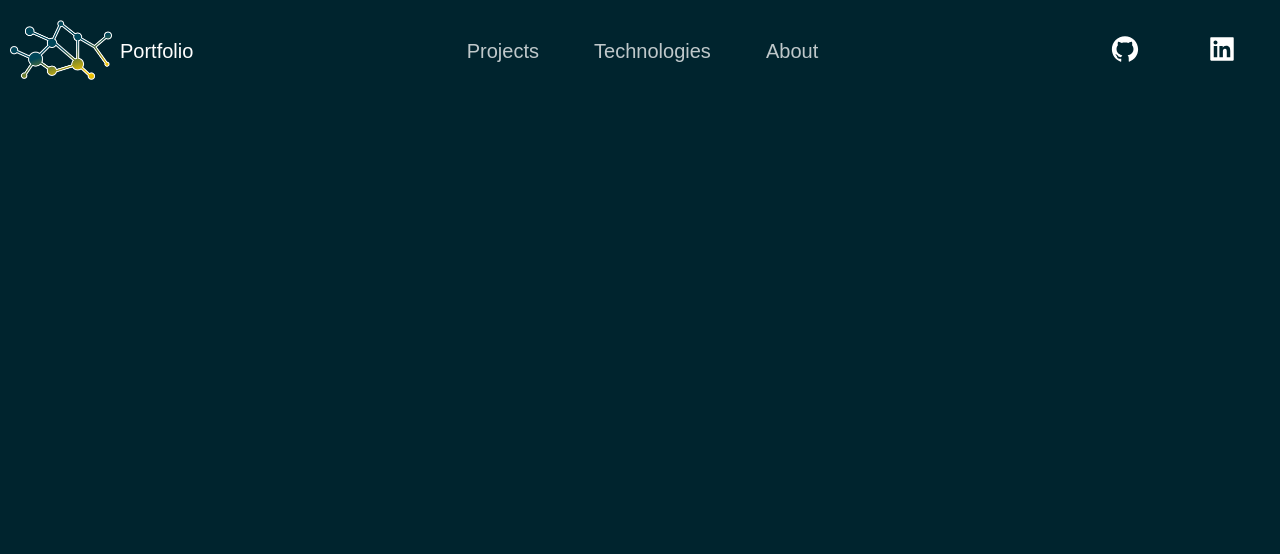
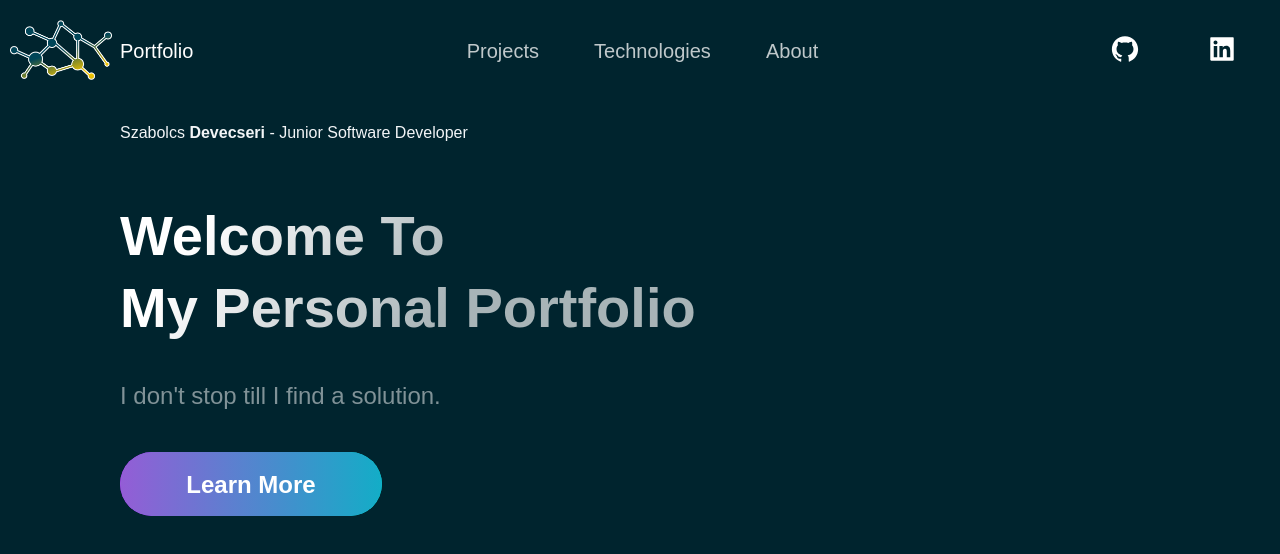
Before and after one commit to suchislif3/portfolio-website, a Next.js app: page / in a window 1280 px wide. Shown: the top 554 px of the page. Built offline with nearby package versions, Linux system fonts and the light colour scheme.

Commit message:
hero component basics set up

```diff
--- a/src/components/Hero/Hero.js
+++ b/src/components/Hero/Hero.js
@@ -1 +1,27 @@
 import React from "react";
+
+import {
+  Section,
+  SectionText,
+  SectionTitle,
+} from "../../styles/GlobalComponents";
+import Button from "../../styles/GlobalComponents/Button";
+import { LeftSection } from "./HeroStyles";
+
+const Hero = (props) => (
+  <Section row nopadding>
+    <LeftSection>
+      <span>
+        Szabolcs <b>Devecseri</b> - Junior Software Developer
+      </span>
+      <SectionTitle main center>
+        Welcome To <br />
+        My Personal Portfolio
+      </SectionTitle>
+      <SectionText>I don&apos;t stop till I find a solution.</SectionText>
+      <Button onClick={props.handleClick}>Learn More</Button>
+    </LeftSection>
+  </Section>
+);
+
+export default Hero;
--- a/src/layout/Layout.js
+++ b/src/layout/Layout.js
@@ -7,6 +7,7 @@ export const Layout = ({ children }) => {
   return (
     <Container>
       <Header />
+      <main>{children}</main>
     </Container>
   );
 };
--- a/src/pages/index.js
+++ b/src/pages/index.js
@@ -1,6 +1,15 @@
 import { Layout } from "../layout/Layout";
+import { Section } from "../styles/GlobalComponents";
+import Hero from "../components/Hero/Hero";
+
 const Home = () => {
-  return <Layout></Layout>;
+  return (
+    <Layout>
+      <Section grid>
+        <Hero />
+      </Section>
+    </Layout>
+  );
 };
 
 export default Home;
--- /dev/null
+++ b/src/styles/GlobalComponents/Button.js
@@ -0,0 +1,11 @@
+import React from 'react'
+
+import { ButtonBack, ButtonFront } from './index'
+
+const Button = (props) => (
+  <ButtonBack alt={props.alt} form={props.form} disabled={props.disabled}>{props.children}
+    <ButtonFront alt={props.alt} onClick={props.onClick} disabled={props.disabled}>{props.children}</ButtonFront>
+  </ButtonBack>
+);
+
+export default Button
--- /dev/null
+++ b/src/styles/GlobalComponents/index.js
@@ -0,0 +1,158 @@
+import styled from "styled-components";
+
+export const Section = styled.section`
+  display: ${(props) => (props.grid ? "grid" : "flex")};
+  flex-direction: ${(props) => (props.row ? "row" : "column")};
+  padding: ${(props) => (props.nopadding ? "0" : "32px 48px 0")};
+  margin: 0 auto;
+  max-width: 1040px;
+  box-sizing: content-box;
+  position: relative;
+  overflow: hidden;
+  grid-template-columns: 1fr 1fr;
+  @media ${(props) => props.theme.breakpoints.md} {
+    padding: 24px 48px 0;
+    flex-direction: column;
+  }
+  @media ${(props) => props.theme.breakpoints.sm} {
+    padding: ${(props) => (props.nopadding ? "0" : "16px 16px 0")};
+    width: calc(100vw - 32px);
+    flex-direction: column;
+  }
+`;
+
+export const SectionTitle = styled.h2`
+  font-weight: 800;
+  font-size: ${(props) => (props.main ? "56px" : "48px")};
+  line-height: ${(props) => (props.main ? "72px" : "56px")};
+  width: max-content;
+  max-width: 100%;
+  background: linear-gradient(
+    121.57deg,
+    #ffffff 18.77%,
+    rgba(255, 255, 255, 0.66) 60.15%
+  );
+  -webkit-background-clip: text;
+  -webkit-text-fill-color: transparent;
+  margin-bottom: 16px;
+  padding: ${(props) => (props.main ? "58px 0 16px" : "0")};
+  @media ${(props) => props.theme.breakpoints.md} {
+    font-size: ${(props) => (props.main ? "46px" : "40px")};
+    line-height: ${(props) => (props.main ? "56px" : "48px")};
+    margin-bottom: 12px;
+    padding: ${(props) => (props.main ? "40px 0 12px" : "0")};
+  }
+  @media ${(props) => props.theme.breakpoints.sm} {
+    font-size: 32px;
+    line-height: 40px;
+    font-size: ${(props) => (props.main ? "28px" : "20px")};
+    line-height: ${(props) => (props.main ? "32px" : "40px")};
+    margin-bottom: 8px;
+    padding: ${(props) => (props.main ? "16px 0 8px" : "0")};
+    max-width: 100%;
+  }
+`;
+
+export const SectionText = styled.p`
+  max-width: 800px;
+  font-size: 24px;
+  line-height: 40px;
+  font-weight: 300;
+  padding-bottom: 3.6rem;
+  color: rgba(255, 255, 255, 0.5);
+  @media ${(props) => props.theme.breakpoints.md} {
+    max-width: 670px;
+    font-size: 20px;
+    line-height: 32px;
+    padding-bottom: 24px;
+  }
+  @media ${(props) => props.theme.breakpoints.sm} {
+    font-size: 16px;
+    line-height: 24px;
+    padding-bottom: 16px;
+  }
+`;
+
+export const ButtonBack = styled.div`
+  width: ${({ alt }) => (alt ? "150px" : "262px")};
+  height: ${({ alt }) => (alt ? "52px" : "64px")};
+  border-radius: 50px;
+  font-size: ${({ alt }) => (alt ? "20px" : "24px")};
+  font-weight: 600;
+  display: flex;
+  align-items: center;
+  justify-content: center;
+  margin: ${({ alt, form }) => (alt || form ? "0" : "0 0 80px")};
+  color: #fff;
+  background: ${({ alt }) =>
+    alt
+      ? "linear-gradient(270deg, #ff622e 0%, #B133FF 100%)"
+      : "linear-gradient(270deg, #00DBD8 0%, #B133FF 100%)"};
+  cursor: pointer;
+  transition: 0.5s ease;
+  position: relative;
+  overflow: hidden;
+  opacity: ${({ disabled }) => (disabled ? ".5" : "1")};
+  @media ${(props) => props.theme.breakpoints.md} {
+    width: ${({ alt }) => (alt ? "150px" : "184px")};
+    height: ${({ alt }) => (alt ? "52px" : "48px")};
+    font-size: ${({ alt }) => (alt ? "20px" : "16px")};
+    margin-bottom: ${({ alt }) => (alt ? "0" : "64px")};
+  }
+  @media ${(props) => props.theme.breakpoints.sm} {
+    width: 100%;
+    height: 32px;
+    font-size: 14px;
+    margin-bottom: ${({ alt }) => (alt ? "0" : "32px")};
+  }
+`;
+
+export const ButtonFront = styled.button`
+  border: none;
+  border-radius: 50px;
+  color: #fff;
+  display: flex;
+  position: absolute;
+  top: 0;
+  left: 0;
+  width: 100%;
+  height: 100%;
+  background: ${({ alt }) =>
+    alt
+      ? "linear-gradient(270deg, #F46737 0%, #945DD6 100%)"
+      : "linear-gradient(270deg, #13ADC7 0%, #945DD6 100%)"};
+  opacity: ${({ disabled }) => (disabled ? ".5" : "1")};
+  transition: 0.4s ease;
+  font-size: ${({ alt }) => (alt ? "20px" : "24px")};
+  font-weight: 600;
+  align-items: center;
+  justify-content: center;
+  cursor: pointer;
+  box-shadow: ${({ disabled }) =>
+    disabled
+      ? "inset 0px 2px 1px rgba(46, 49, 55, 0.15), inset 0px 0px 4px rgba(20, 20, 55, 0.3)"
+      : "none"};
+  &:hover {
+    opacity: 0;
+  }
+  &:focus {
+    outline: none;
+  }
+  &:active {
+    opacity: 1;
+    box-shadow: inset 0px 2px 1px rgba(46, 49, 55, 0.15),
+      inset 0px 0px 4px rgba(20, 20, 55, 0.3);
+  }
+  &:disabled {
+    background: linear-gradient(270deg, #00dbd8 0%, #b133ff 100%);
+    opacity: 0.5;
+    box-shadow: inset 0px 2px 1px rgba(46, 49, 55, 0.15),
+      inset 0px 0px 4px rgba(20, 20, 55, 0.3);
+  }
+  @media ${(props) => props.theme.breakpoints.md} {
+    font-size: ${({ alt }) => (alt ? "20px" : "16px")};
+  }
+  @media ${(props) => props.theme.breakpoints.sm} {
+    font-size: 14px;
+  }
+`;
```
